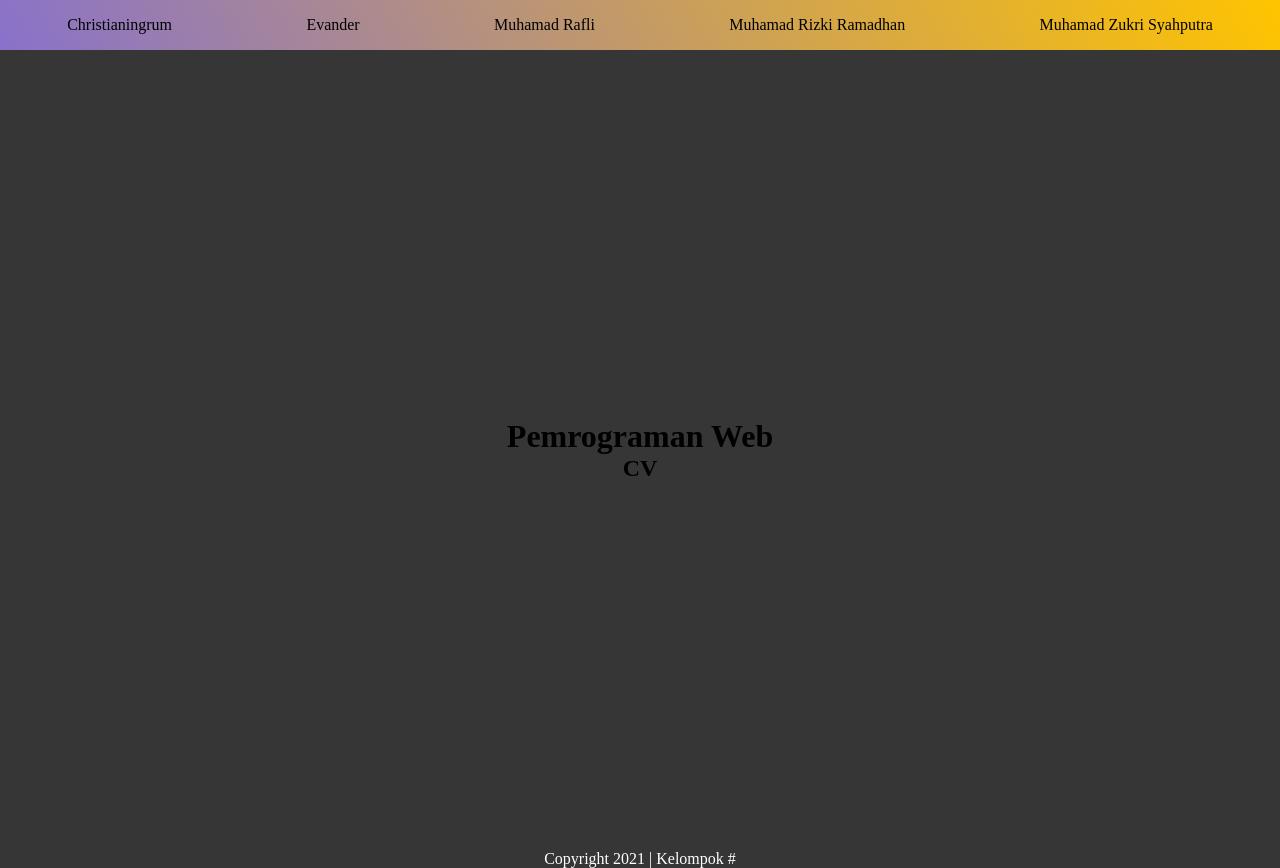
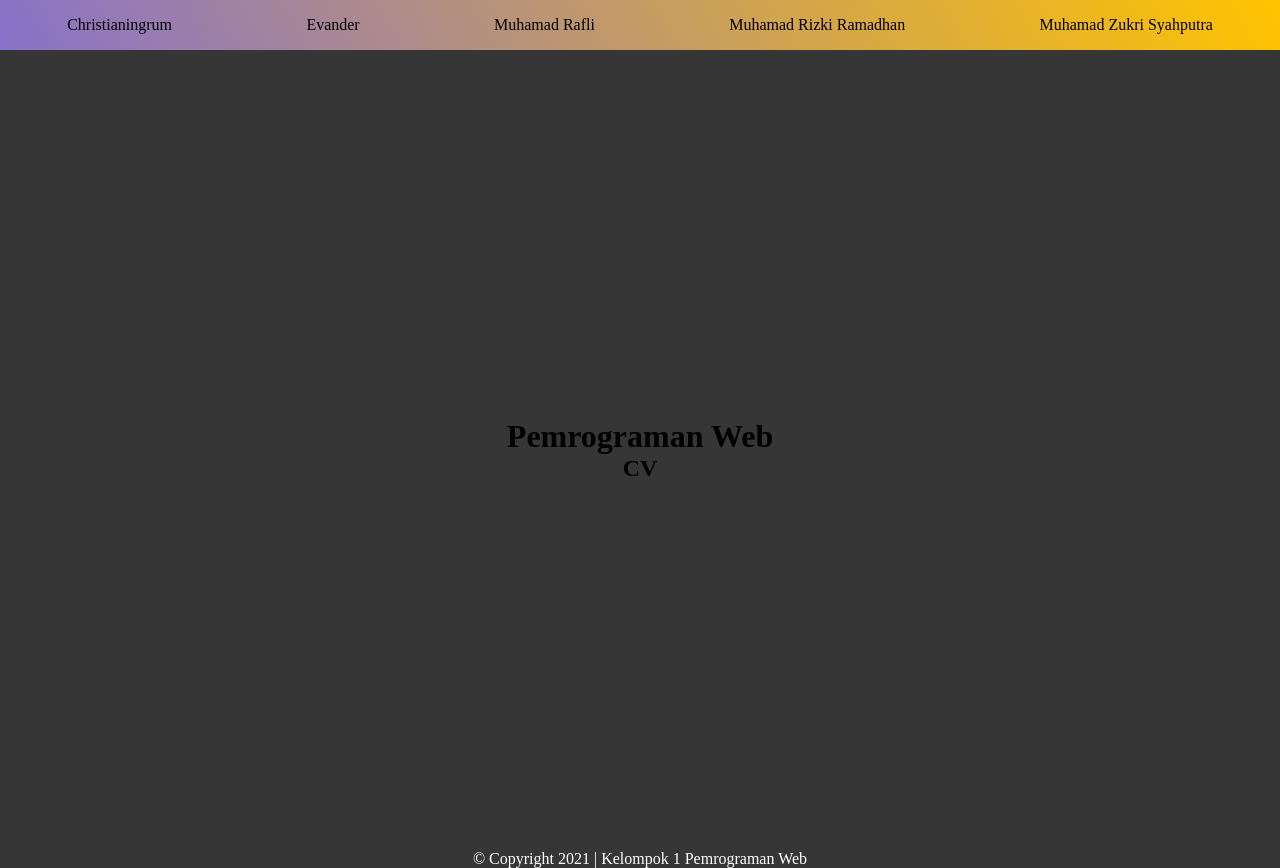
Before and after one commit to wimpoge/webpemrogramankelompok1, a Next.js app: page / in a window 1280 px wide. Built offline with nearby package versions, Linux system fonts and the light colour scheme.

Commit message:
Add files via upload

```diff
--- a/components/Footer.js
+++ b/components/Footer.js
@@ -1,7 +1,7 @@
 const Footer = () => {
     return (
         <footer>
-            Copyright 2021 | Kelompok #
+           &copy; Copyright 2021 | Kelompok 1 Pemrograman Web
         </footer>
      );
 }
```
